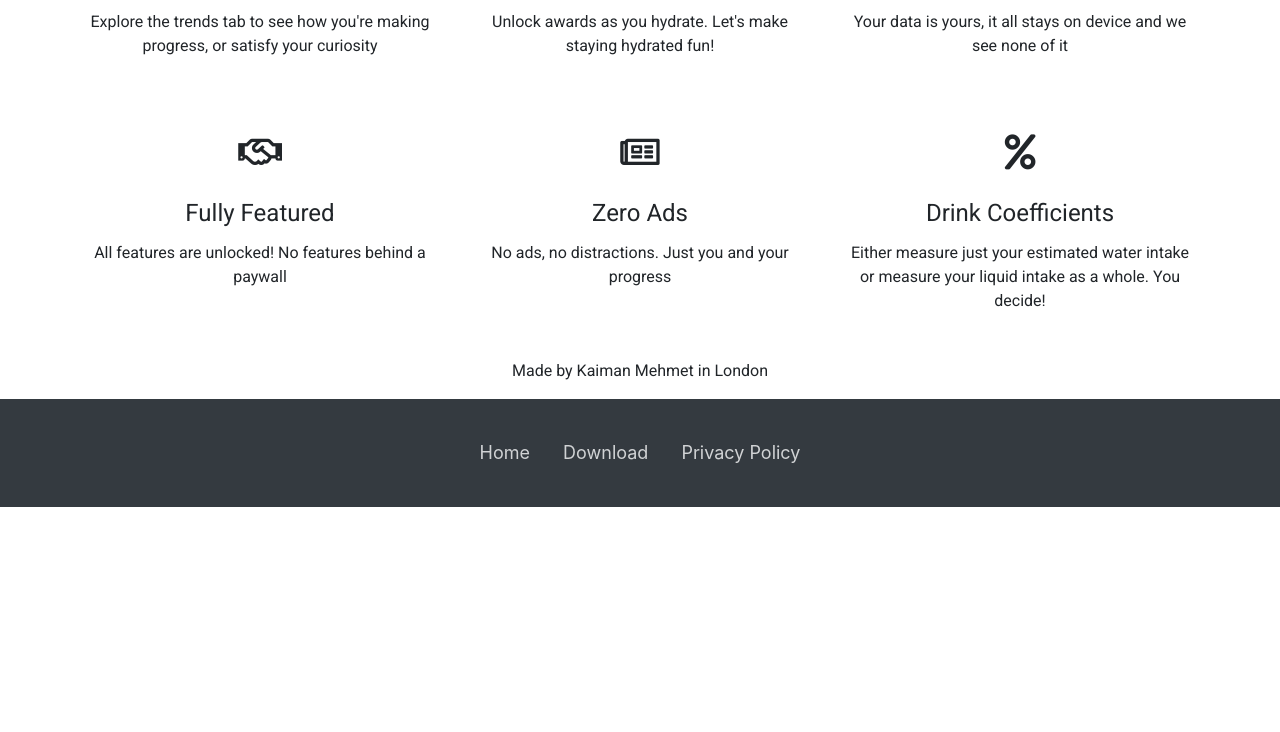
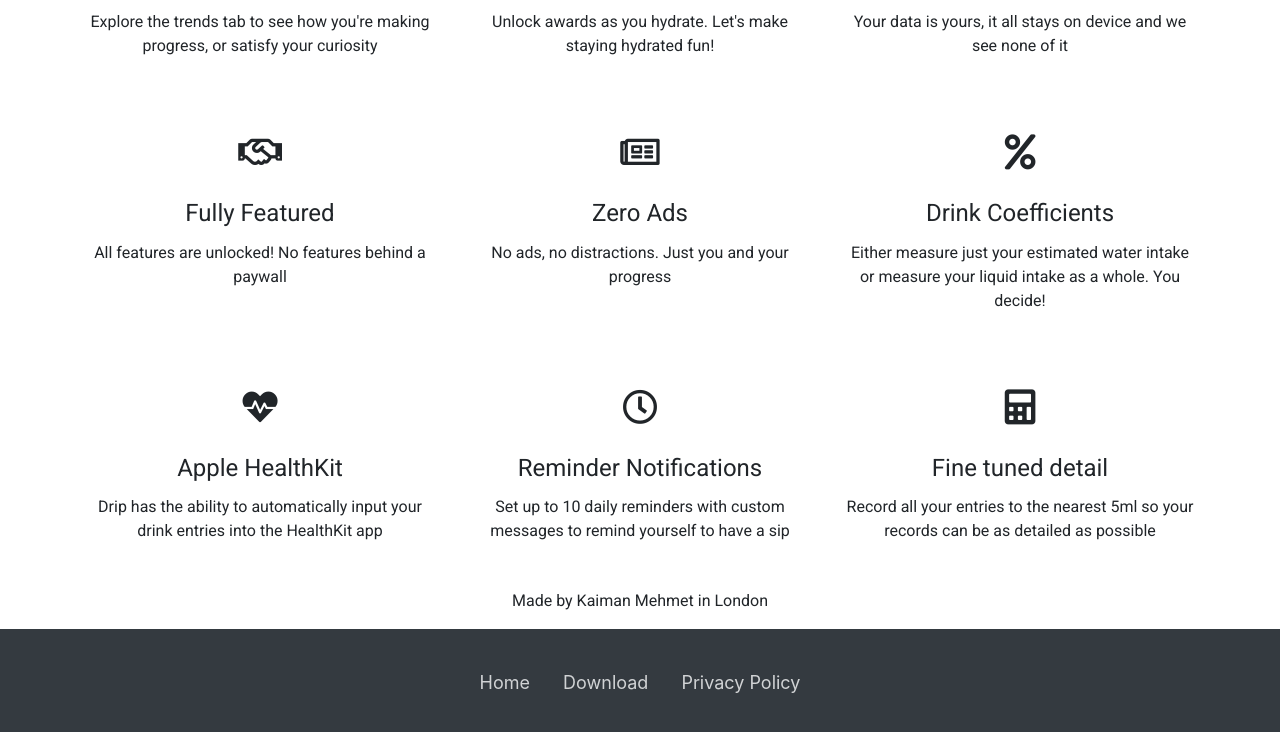
Before and after one commit to KaimanM/dripsite, a plain HTML site: page index.html in a window 1280 px wide. Shown: the part 1630-2362 px from the top of the page. Before the commit the page ends 2137 px from the top, so only its background shows below. Drawn offline with nearby package versions, Linux system fonts and the light colour scheme.

Commit message:
Includes new features of 1.2

```diff
--- a/index.html
+++ b/index.html
@@ -106,6 +106,18 @@
                     <h4>Drink Coefficients</h4>
                     <p class="section3header">Either measure just your estimated water intake or measure your liquid intake as a whole. You decide!</p>
                 </div>
+                <div class="col-md-4 section3col"><i class="fas fa-heartbeat section3icon"></i>
+                    <h4>Apple HealthKit</h4>
+                    <p class="section3header">Drip has the ability to automatically input your drink entries into the HealthKit app</p>
+                </div>
+                <div class="col-md-4 section3col"><i class="far fa-clock section3icon"></i>
+                    <h4>Reminder Notifications</h4>
+                    <p class="section3header">Set up to 10 daily reminders with custom messages to remind yourself to have a sip</p>
+                </div>
+                <div class="col-md-4 section3col"><i class="fas fa-calculator section3icon"></i>
+                    <h4>Fine tuned detail</h4>
+                    <p class="section3header">Record all your entries to the nearest 5ml so your records can be as detailed as possible</p>
+                </div>
             </div>
         </div>
     </section>
```
